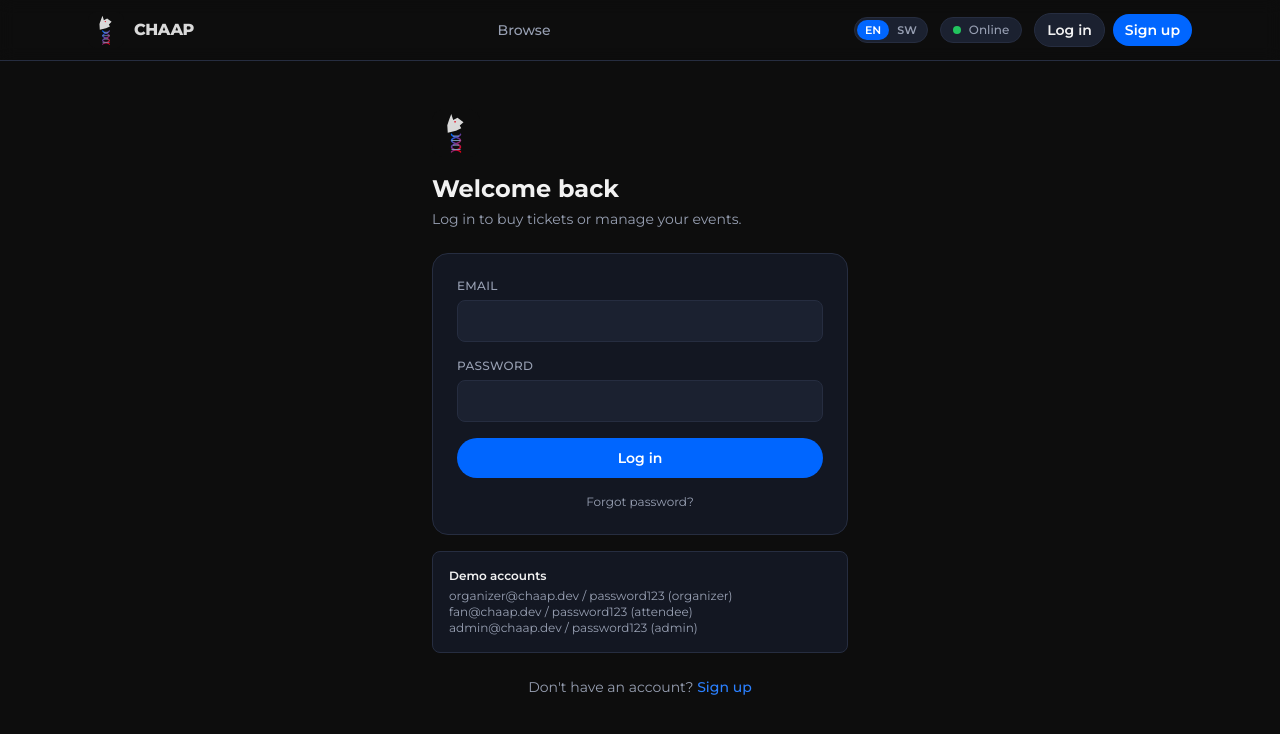
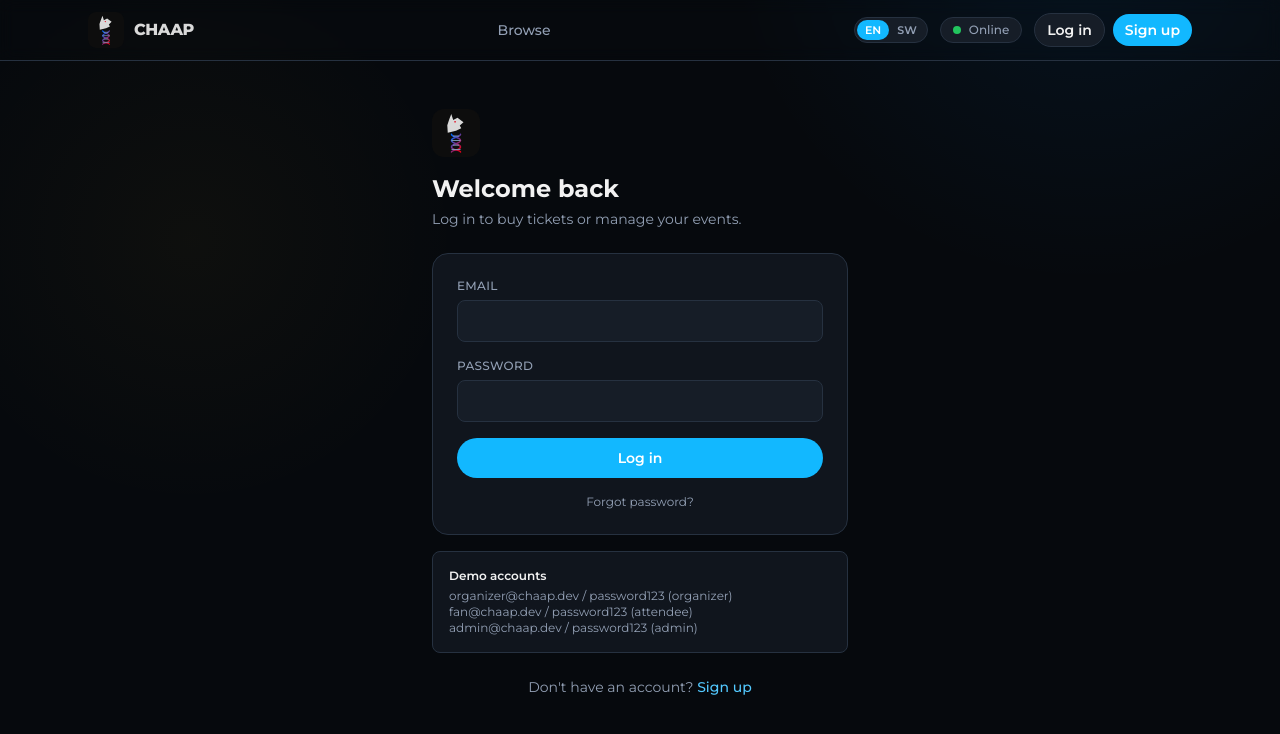
Before and after one commit to ssanyd-jpg/eventpass-africa, a Next.js app: page /login in a window 1280 px wide. Shown: the top 734 px of the page. Built offline with nearby package versions, Linux system fonts and the light colour scheme; no server answers; the database is empty.

Commit message:
Add CHAAP premium visual system

```diff
--- a/src/app/globals.css
+++ b/src/app/globals.css
@@ -3,70 +3,126 @@
 @tailwind utilities;
 
 :root {
-  /* Chaap brand palette */
   --helix-blue: #0066ff;
   --deep-blue: #001a3d;
+  --chaap-blue: #12b8ff;
+  --chaap-gold: #f6bf22;
   --crimson-red: #e6001a;
   --silver: #d9d9d9;
-  --gunmetal: #0d0d0d;
-
-  --background: var(--gunmetal);
+  --gunmetal: #06090d;
+  --background: #06090d;
   --foreground: #f2f2f2;
-  --surface: #131722;
-  --surface-2: #1b2130;
-  --border: #262d40;
-  --muted: #98a0b3;
-  --accent: var(--helix-blue);
-  --accent-hover: #2b80ff;
-  --accent-soft: rgba(0, 102, 255, 0.15);
+  --surface: #10151d;
+  --surface-2: #161d27;
+  --border: #263140;
+  --muted: #93a0b5;
+  --accent: var(--chaap-blue);
+  --accent-hover: #53c9ff;
+  --accent-soft: rgba(18, 184, 255, 0.12);
   --ok: #22c55e;
   --warn: #f59e0b;
-  /* Session 23 — kept independent of --crimson-red (the brand mark's own
-     red) on purpose: at #e6001a, plain danger text measured ~3.7:1 against
-     this dark theme's backgrounds, below WCAG AA's 4.5:1 for normal text.
-     #ff5252 keeps the same hue family but is light enough to clear AA on
-     both the page background and the translucent bg-danger/10 alert tint
-     used across gate/wallet/live-monitoring banners. */
   --danger: #ff5252;
 }
 
-* {
-  border-color: var(--border);
-}
+* { border-color: var(--border); }
+html { scroll-behavior: smooth; }
 
 body {
   color: var(--foreground);
-  background: var(--background);
+  background:
+    radial-gradient(circle at 85% -10%, rgba(0, 139, 255, 0.08), transparent 26%),
+    radial-gradient(circle at 15% 30%, rgba(246, 191, 34, 0.035), transparent 22%),
+    var(--background);
   font-family: var(--font-montserrat), Arial, Helvetica, sans-serif;
 }
 
-::selection {
-  background: var(--accent);
-  color: white;
+::selection { background: var(--chaap-gold); color: #05070a; }
+
+@layer utilities {
+  .text-balance { text-wrap: balance; }
+  .card { background: var(--surface); border: 1px solid var(--border); border-radius: 1rem; }
+  .btn-primary { @apply inline-flex items-center justify-center gap-2 rounded-full bg-accent px-5 py-2.5 text-sm font-semibold text-white transition hover:bg-accent-hover disabled:cursor-not-allowed disabled:opacity-50; }
+  .btn-secondary { @apply inline-flex items-center justify-center gap-2 rounded-full border border-border bg-surface2 px-5 py-2.5 text-sm font-semibold text-foreground transition hover:border-accent disabled:cursor-not-allowed disabled:opacity-50; }
+  .input { @apply w-full rounded-lg border border-border bg-surface2 px-3.5 py-2.5 text-sm text-foreground placeholder:text-muted focus:border-accent focus:outline-none focus:ring-1 focus:ring-accent; }
+  .label { @apply mb-1.5 block text-xs font-medium uppercase tracking-wide text-muted; }
+  .pill { @apply inline-flex items-center rounded-full border border-border bg-surface2 px-3 py-1 text-xs font-medium text-muted; }
 }
 
-@layer utilities {
-  .text-balance {
-    text-wrap: balance;
+.chaap-home { min-height: 100vh; overflow: clip; background: #05080d; }
+.chaap-hero {
+  position: relative; isolation: isolate; overflow: hidden; border-bottom: 1px solid rgba(18,184,255,.18);
+  background: radial-gradient(circle at 82% 42%, rgba(0,153,255,.16), transparent 22%), radial-gradient(circle at 70% 70%, rgba(246,191,34,.08), transparent 22%), linear-gradient(115deg,#030507 0%,#07121d 58%,#020508 100%);
 }
-  .card {
-    background: var(--surface);
-    border: 1px solid var(--border);
-    border-radius: 1rem;
+.chaap-hero-grid {
+  position:absolute; inset:0; opacity:.18; pointer-events:none;
+  background-image: linear-gradient(rgba(26,95,140,.14) 1px, transparent 1px), linear-gradient(90deg, rgba(26,95,140,.14) 1px, transparent 1px);
+  background-size:72px 72px; mask-image:linear-gradient(to right, transparent 0%, black 35%, black 100%);
 }
-  .btn-primary {
-    @apply inline-flex items-center justify-center gap-2 rounded-full bg-accent px-5 py-2.5 text-sm font-semibold text-white transition hover:bg-accent-hover disabled:cursor-not-allowed disabled:opacity-50;
+.chaap-orb { position:absolute; border-radius:999px; filter:blur(55px); opacity:.45; pointer-events:none; }
+.chaap-orb-blue { width:360px;height:360px;right:7%;top:18%;background:rgba(0,153,255,.16); }
+.chaap-orb-gold { width:260px;height:260px;right:23%;bottom:-5%;background:rgba(246,191,34,.12); }
+
+.chaap-gradient-blue { background:linear-gradient(180deg,#16b9ff 0%,#0066ff 75%); -webkit-background-clip:text; background-clip:text; color:transparent; }
+.chaap-gradient-gold { background:linear-gradient(180deg,#fff2a4 0%,#f6bf22 46%,#dd8f00 100%); -webkit-background-clip:text; background-clip:text; color:transparent; }
+.chaap-eyebrow { color:#12b8ff; font-size:10px; font-weight:800; letter-spacing:.3em; }
+
+.chaap-primary {
+  min-height:50px; padding-inline:24px; border:1px solid rgba(255,220,93,.7);
+  background:linear-gradient(135deg,#ffd740,#f0ad00); color:#111; box-shadow:0 10px 35px rgba(246,191,34,.22);
 }
-  .btn-secondary {
-    @apply inline-flex items-center justify-center gap-2 rounded-full border border-border bg-surface2 px-5 py-2.5 text-sm font-semibold text-foreground transition hover:border-accent disabled:cursor-not-allowed disabled:opacity-50;
+.chaap-primary:hover { background:linear-gradient(135deg,#ffe36c,#ffc21f); color:#111; transform:translateY(-1px); }
+.chaap-secondary { min-height:50px; padding-inline:24px; border-color:rgba(18,184,255,.75); background:rgba(0,22,38,.65); }
+.chaap-secondary:hover { background:rgba(18,184,255,.1); }
+
+.chaap-hero-ring {
+  position:absolute; width:min(82%,520px); aspect-ratio:1; border-radius:50%;
+  border:1px solid rgba(18,184,255,.24); box-shadow:0 0 80px rgba(18,184,255,.12);
 }
-  .input {
-    @apply w-full rounded-lg border border-border bg-surface2 px-3.5 py-2.5 text-sm text-foreground placeholder:text-muted focus:border-accent focus:outline-none focus:ring-1 focus:ring-accent;
+.chaap-hero-ring::before,.chaap-hero-ring::after {
+  content:""; position:absolute; inset:12%; border-radius:50%; border:1px solid rgba(246,191,34,.25);
 }
-  .label {
-    @apply mb-1.5 block text-xs font-medium uppercase tracking-wide text-muted;
+.chaap-hero-ring::after { inset:25%; border-color:rgba(18,184,255,.2); }
+.chaap-hero-ring-alt { width:min(62%,410px); border-color:rgba(246,191,34,.17); transform:rotate(18deg); }
+
+.chaap-hero-map {
+  position:absolute; width:72%; height:68%; right:3%;
+  clip-path:polygon(50% 0%,71% 8%,82% 21%,78% 37%,90% 53%,71% 62%,61% 78%,53% 100%,39% 83%,28% 75%,19% 57%,10% 49%,18% 35%,20% 18%,34% 8%);
+  background:radial-gradient(circle at 50% 35%, rgba(18,184,255,.12), rgba(246,191,34,.03) 55%, transparent 72%);
+  border:1px solid rgba(18,184,255,.25); filter:drop-shadow(0 0 30px rgba(18,184,255,.16));
 }
-  .pill {
-    @apply inline-flex items-center rounded-full border border-border bg-surface2 px-3 py-1 text-xs font-medium text-muted;
+.chaap-hero-art {
+  position:relative; width:250px; height:250px; border-radius:50%; padding:12px; display:grid; place-items:center;
+  background:radial-gradient(circle at 50% 38%,rgba(246,191,34,.13),rgba(0,0,0,0) 58%); box-shadow:0 0 120px rgba(0,149,255,.18);
 }
+.chaap-hero-art::before { content:""; position:absolute; inset:4px; border:1px solid rgba(255,255,255,.12); border-radius:50%; }
+.chaap-hero-art img { width:100%; height:100%; object-fit:contain; filter:drop-shadow(0 0 22px rgba(18,184,255,.28)) drop-shadow(0 0 16px rgba(246,191,34,.18)); }
+.chaap-hero-copy { position:absolute; top:17%; right:1%; color:rgba(255,255,255,.44); font-size:10px; letter-spacing:.3em; writing-mode:vertical-rl; }
+.chaap-hero-caption { position:absolute; right:1%; bottom:8%; display:flex; flex-direction:column; align-items:flex-end; color:rgba(255,255,255,.5); font-size:12px; letter-spacing:.24em; }
+.chaap-hero-caption strong { font-size:28px; letter-spacing:.08em; color:#f6bf22; }
+
+.chaap-stat-band { padding:22px 18px; text-align:center; }
+.chaap-feature { min-height:170px; padding:22px 16px; text-align:center; display:flex; flex-direction:column; align-items:center; justify-content:center; }
+.chaap-feature-icon { color:#12b8ff; margin-bottom:14px; filter:drop-shadow(0 0 9px rgba(18,184,255,.24)); }
+.chaap-feature:nth-child(2n) .chaap-feature-icon,.chaap-feature:nth-child(5) .chaap-feature-icon { color:#f6bf22; filter:drop-shadow(0 0 9px rgba(246,191,34,.22)); }
+.chaap-feature h3 { font-size:10px; font-weight:800; letter-spacing:.08em; color:#f7f8fb; }
+.chaap-feature p { margin-top:7px; font-size:11px; line-height:1.45; color:rgba(255,255,255,.45); }
+
+.chaap-process-card { display:grid; grid-template-columns:auto 1fr; gap:18px; padding:24px; border:1px solid rgba(255,255,255,.08); border-radius:18px; background:rgba(255,255,255,.02); }
+.chaap-process-card > span { font-size:32px; line-height:1; font-weight:900; color:#16b9ff; }
+.chaap-process-card:nth-child(2) > span { color:#f6bf22; }
+.chaap-process-card h3 { font-size:15px; font-weight:900; letter-spacing:.12em; }
+.chaap-process-card p { margin-top:7px; font-size:12px; line-height:1.55; color:rgba(255,255,255,.48); }
+
+.chaap-event-card { overflow:hidden; border:1px solid rgba(255,255,255,.1); border-radius:16px; background:linear-gradient(180deg,#0c121a,#080c12); transition:transform .25s ease,box-shadow .25s ease,border-color .25s ease; }
+.chaap-event-card:hover { border-color:rgba(18,184,255,.4); box-shadow:0 16px 45px rgba(0,0,0,.26); transform:translateY(-2px); }
+.chaap-event-date { position:absolute; top:12px; left:12px; min-width:52px; padding:7px 6px; text-align:center; border-radius:10px; background:rgba(3,7,11,.78); border:1px solid rgba(255,255,255,.14); backdrop-filter:blur(10px); color:#fff; }
+.chaap-event-date span { display:block; font-size:9px; letter-spacing:.12em; color:#16b9ff; }
+.chaap-event-date strong { display:block; margin-top:1px; font-size:22px; line-height:1; }
+
+.chaap-cta-section {
+  border-top:1px solid rgba(255,255,255,.1); border-bottom:1px solid rgba(255,255,255,.1);
+  background:radial-gradient(circle at 80% 50%, rgba(18,184,255,.1), transparent 32%),radial-gradient(circle at 20% 50%, rgba(246,191,34,.06), transparent 30%),#05090f;
 }
+
+@media (max-width:900px) { .chaap-hero-copy,.chaap-hero-caption { display:none; } .chaap-hero-art { width:220px; height:220px; } }
+@media (max-width:640px) { .chaap-hero-art { width:190px; height:190px; } .chaap-hero-ring { width:300px; } .chaap-feature { min-height:150px; } }
```
Lines whose indentation alone changed are shown as unchanged.
